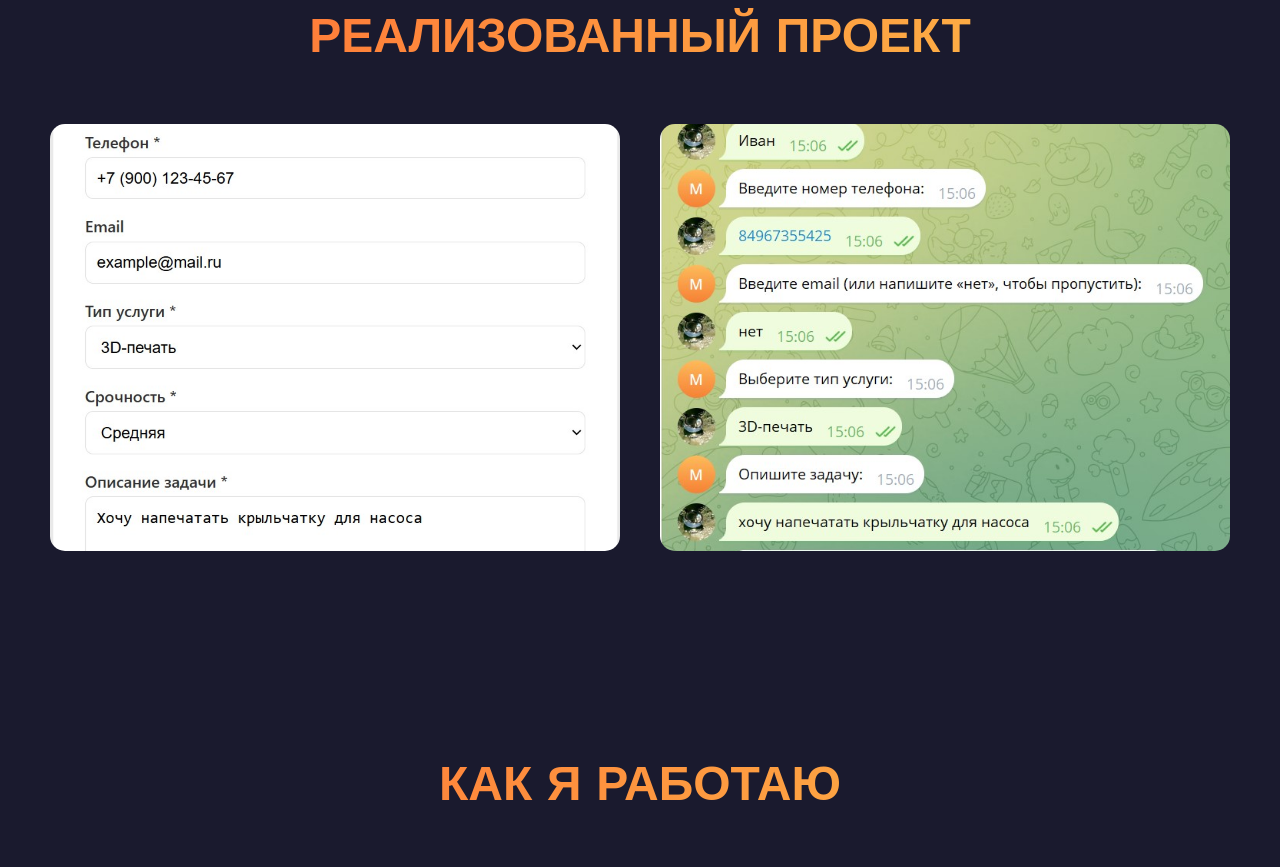
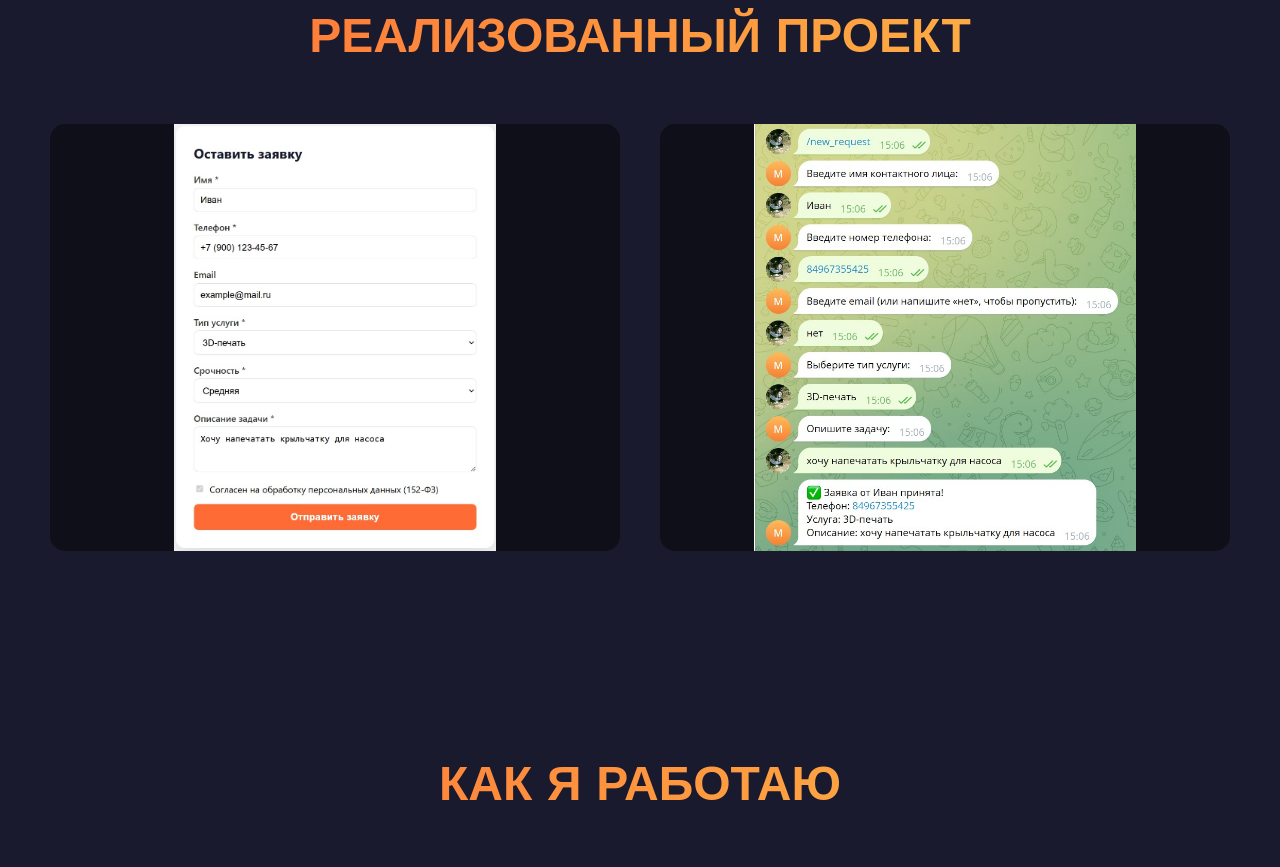
Before and after one commit to ytqhjybr/ai-automation-portfolio, a plain HTML site: page index.html in a window 1280 px wide. Shown: the part 1798-2665 px from the top of the page. Drawn offline with Linux system fonts and the light colour scheme.

Commit message:
Update index.html

```diff
--- a/index.html
+++ b/index.html
@@ -326,7 +326,8 @@
         .portfolio-item img {
             width: 100%;
             height: 100%;
-            object-fit: cover;
+            object-fit: contain;   /* Было cover — теперь изображение полностью видно */
+            background-color: #0f0f1a; /* Тёмный фон на случай пустых полей */
             transition: transform 0.4s ease;
         }
 
```
